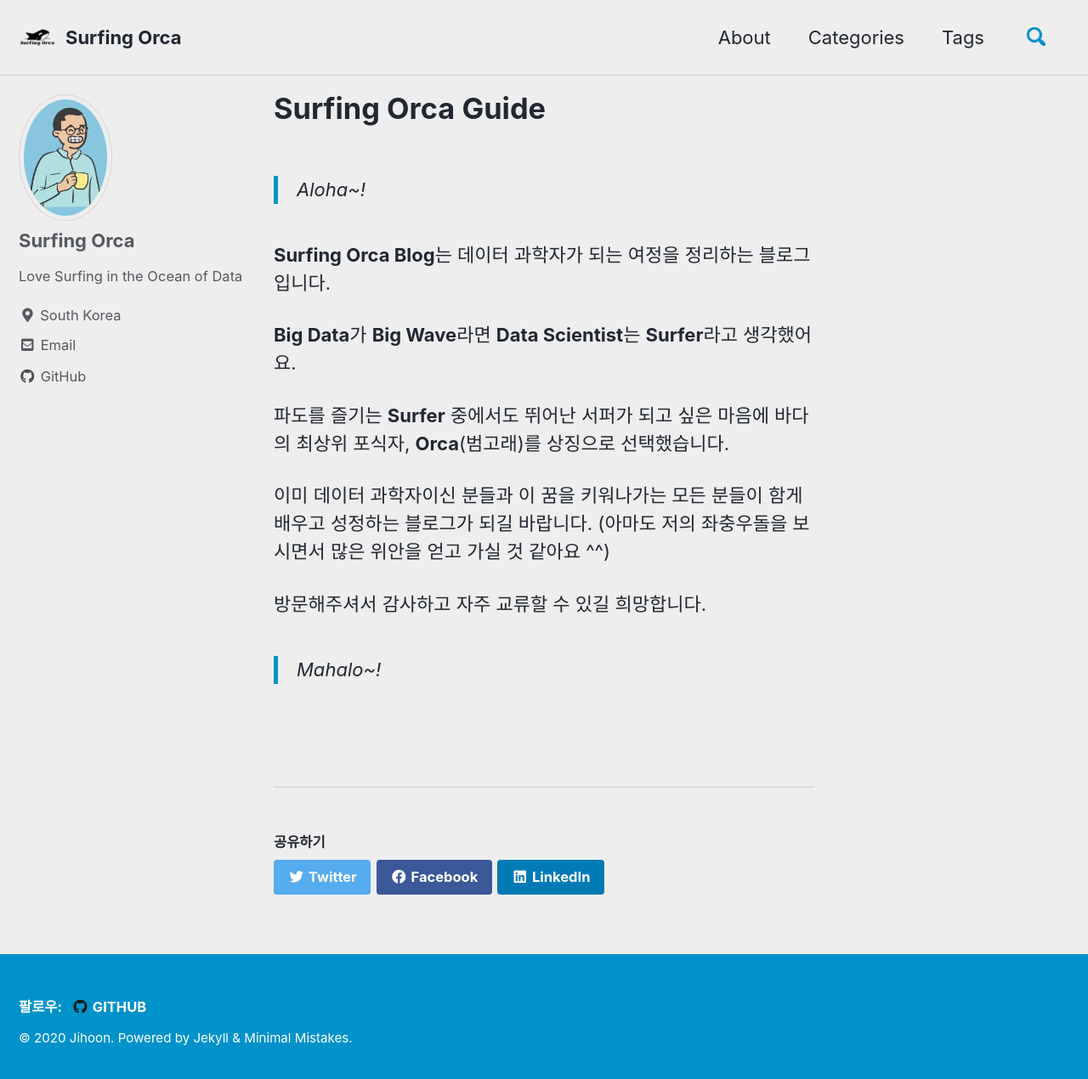
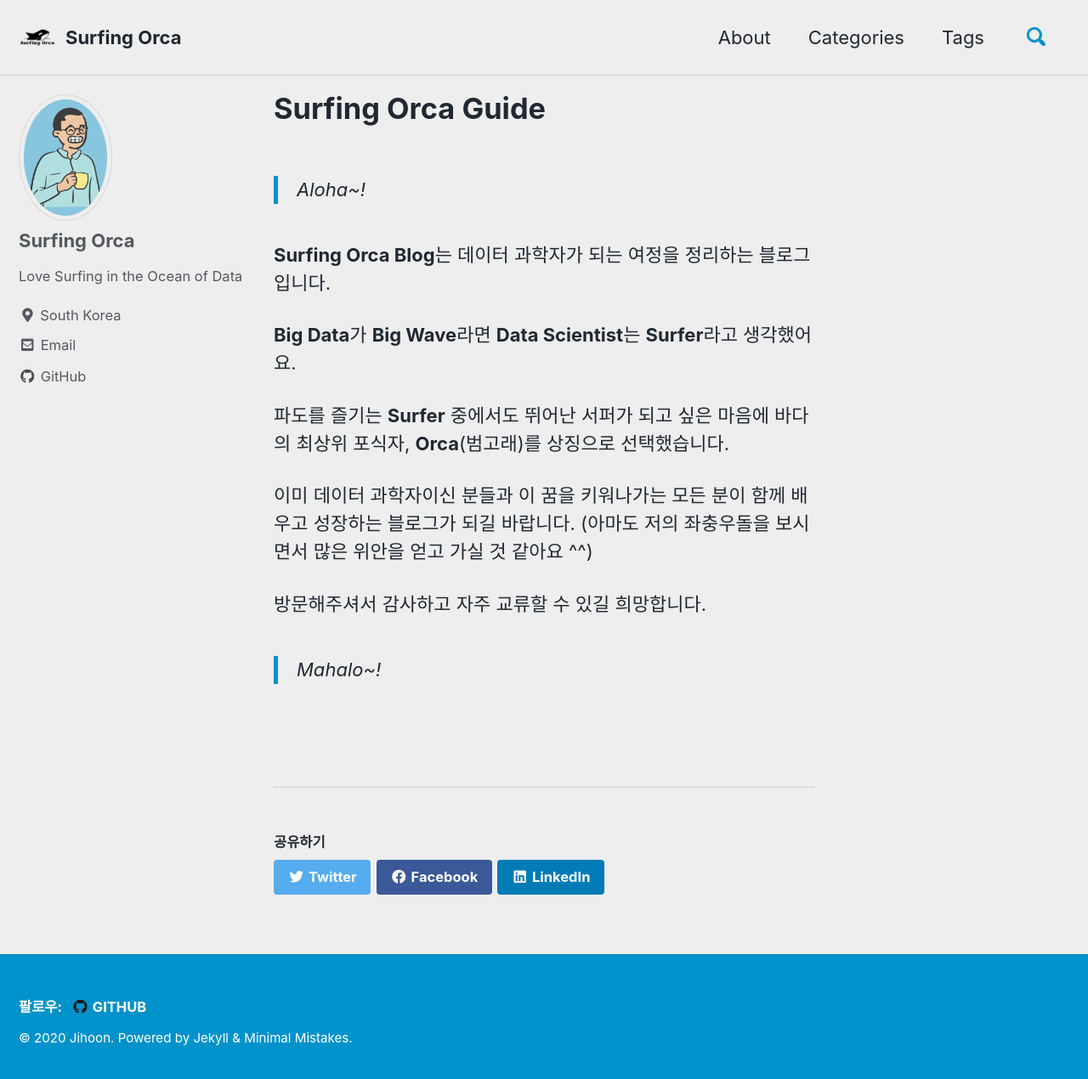
Before and after one commit to SurfingOrca/SurfingOrca.github.io, a Jekyll site: the page built from _pages/about.md, in a window 1280 px wide and 1278 px high. Shown: the top 1270 px of the window at 85% size. Built offline with Jekyll 4.4.1, drawn with Linux system fonts in a browser that asks for light colours; cached includes are drawn as plain includes.

Commit message:
Typos are corrected.

```diff
--- a/_pages/about.md
+++ b/_pages/about.md
@@ -7,7 +7,7 @@ layout: single
 
 > Aloha~!
 
-**Surfing Orca Blog**는 데이터 과학자가 되는 여정을 정리하는 블로그 입니다.
+**Surfing Orca Blog**는 데이터 과학자가 되는 여정을 정리하는 블로그입니다.
 
 **Big Data**가 **Big Wave**라면
 **Data Scientist**는 **Surfer**라고 생각했어요.
@@ -15,8 +15,8 @@ layout: single
 파도를 즐기는 **Surfer** 중에서도 뛰어난 서퍼가 되고 싶은 마음에
 바다의 최상위 포식자, **Orca**(범고래)를 상징으로 선택했습니다.
 
-이미 데이터 과학자이신 분들과 이 꿈을 키워나가는 모든 분들이
-함게 배우고 성정하는 블로그가 되길 바랍니다.
+이미 데이터 과학자이신 분들과 이 꿈을 키워나가는 모든 분이
+함께 배우고 성장하는 블로그가 되길 바랍니다.
 (아마도 저의 좌충우돌을 보시면서 많은 위안을 얻고 가실 것 같아요 ^^)
 
 방문해주셔서 감사하고 자주 교류할 수 있길 희망합니다.
```
